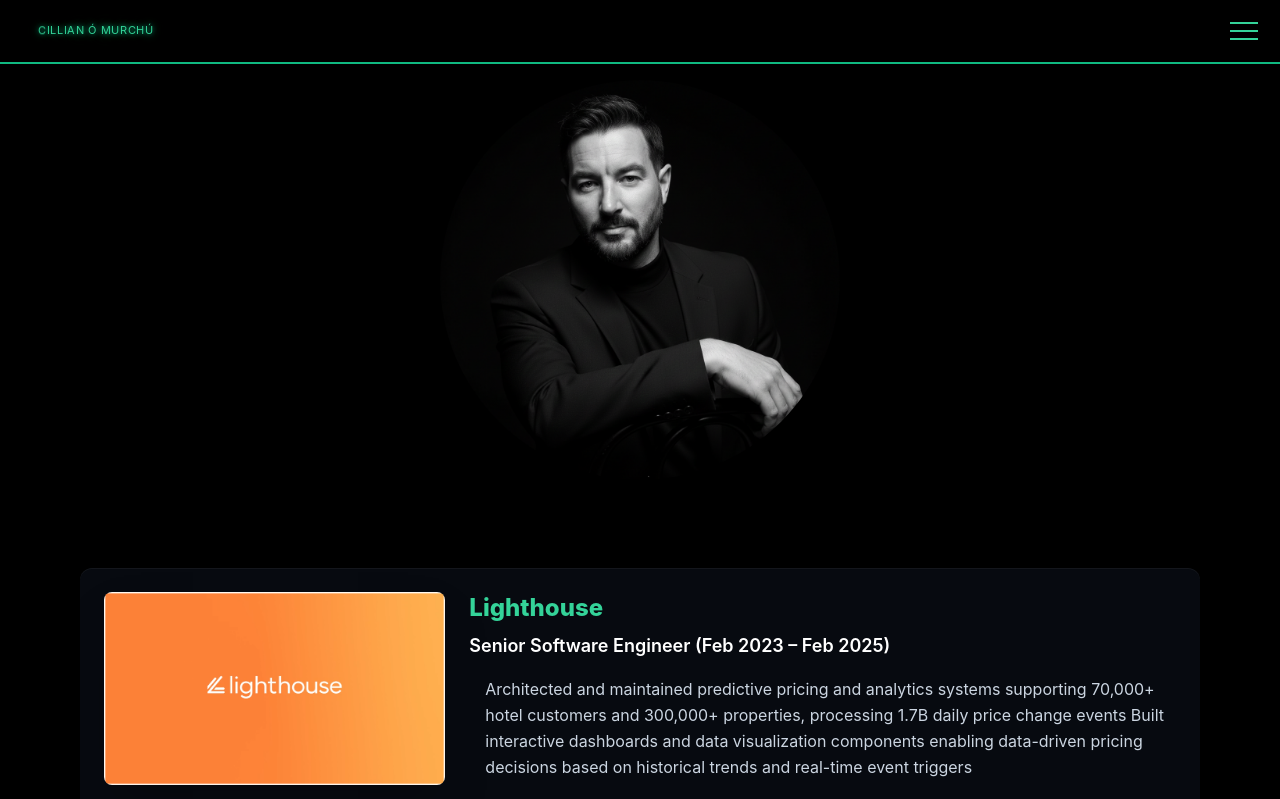
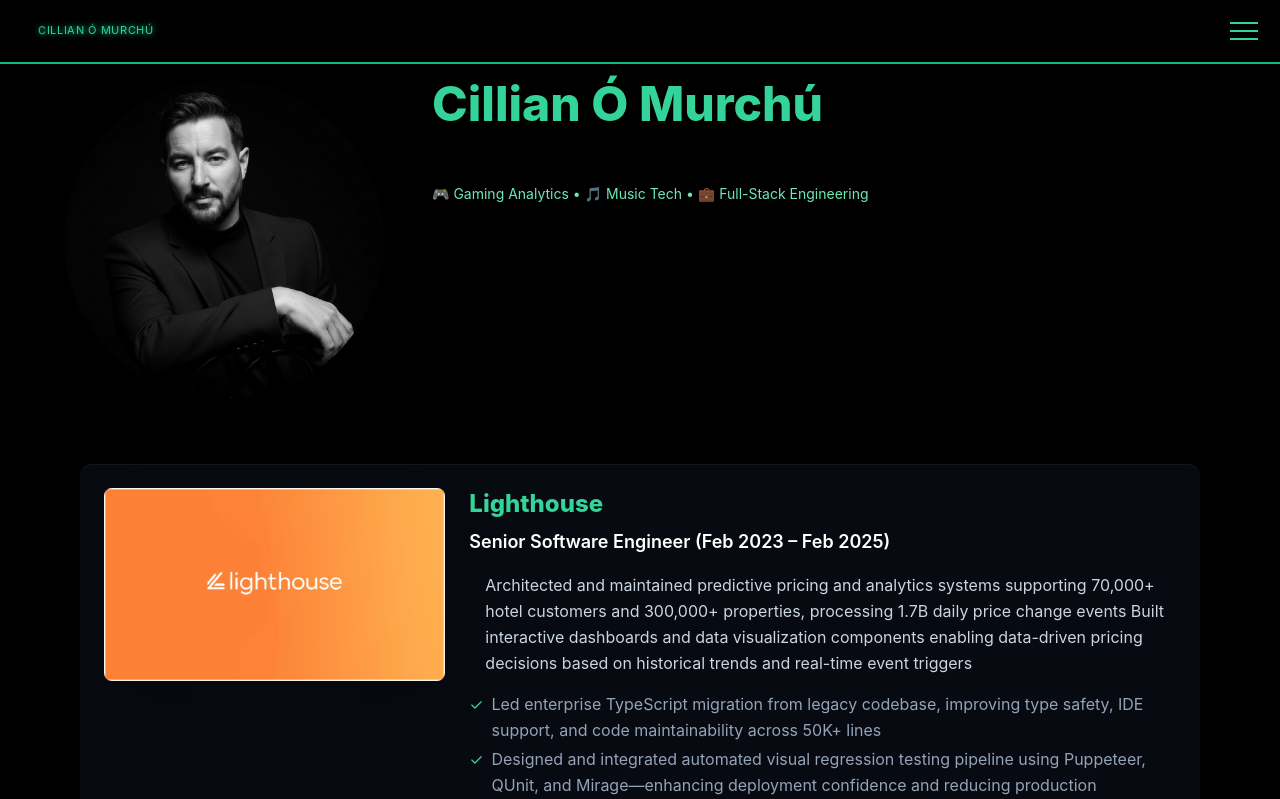
Before and after one commit to CillianOMurchu/portfolio, a React (Vite) app: page /about in a window 1280 px wide. Shown: the top 799 px of the page. Built offline with nearby package versions, Linux system fonts and the light colour scheme.

Commit message:
fix boring text

```diff
--- a/src/components/app/About.tsx
+++ b/src/components/app/About.tsx
@@ -8,26 +8,120 @@ const sectionVariants = {
   visible: { opacity: 1, y: 0 },
 };
 
-const About = () => (
-  <div className="bg-black min-h-screen pt-20 pb-16 flex flex-col items-center justify-start space-y-8">
+const profileAnimationVariants = {
+  hidden: { opacity: 0, x: 40 },
+  visible: { opacity: 1, x: 0 },
+};
+
+const detailsAnimationVariants = {
+  hidden: { opacity: 0, x: -40 },
+  visible: { opacity: 1, x: 0 },
+};
+
+const About = () => {
+  // const bioLines = [
+  //   "Full-stack software engineer with 15+ years of experience",
+  //   "building scalable systems, leading teams, and delivering high-impact products.",
+  //   "Specialized in TypeScript, React & Angular, and event-driven architectures.",
+  //   "Currently focused on creative web experiences and intuitive UI."
+  // ];
+
+  return (
+    <div className="bg-black min-h-screen pt-20 pb-16 flex flex-col items-center justify-start space-y-8 px-4">
+      {/* Profile section - hidden on mobile, shown on iPad+ */}
+      <div className="hidden md:flex w-full max-w-6xl gap-12 items-start">
+        {/* Profile Image - slides in from right */}
+        <motion.div
+          initial="hidden"
+          whileInView="visible"
+          viewport={{ once: true, amount: 0.8 }}
+          variants={profileAnimationVariants}
+          transition={{ duration: 0.8, ease: "easeOut" }}
+          className="flex-shrink-0"
+        >
+          <img
+            src={profileImage}
+            alt="Portrait of Cillian O'Murchu"
+            className="w-80 h-80 rounded-full shadow-lg object-cover border-4 border-emerald-500/30"
+          />
+        </motion.div>
+
+        {/* Details section - slides in from left with line-by-line fade animation */}
+        <motion.div
+          initial="hidden"
+          whileInView="visible"
+          viewport={{ once: true, amount: 0.8 }}
+          variants={detailsAnimationVariants}
+          transition={{ duration: 0.8, ease: "easeOut" }}
+          className="flex-1 flex flex-col justify-center"
+        >
+          <h1 className="text-5xl font-extrabold text-emerald-400 mb-6">
+            Cillian Ó Murchú
+          </h1>
+          <div className="space-y-3">
+            {/* {bioLines.map((line, idx) => (
+              <motion.p
+                key={idx}
+                initial={{ opacity: 0 }}
+                whileInView={{ opacity: 1 }}
+                viewport={{ once: true, amount: 0.8 }}
+                transition={{ delay: idx * 0.1, duration: 0.4 }}
+                className="text-emerald-400 text-lg leading-relaxed font-light tracking-wide"
+              >
+                {line}
+              </motion.p>
+            ))} */}
+          </div>
+          <div className="mt-8 space-y-3">
+            <p className="text-emerald-300 text-sm">
+              🎮 Gaming Analytics • 🎵 Music Tech • 💼 Full-Stack Engineering
+            </p>
+          </div>
+        </motion.div>
+      </div>
+
+      {/* Mobile profile - centered with text below */}
       <motion.div
         initial="hidden"
         whileInView="visible"
         viewport={{ once: true, amount: 0.8 }}
         variants={sectionVariants}
         transition={{ duration: 0.7 }}
-      className="flex flex-col items-center"
+        className="md:hidden flex flex-col items-center text-center"
       >
         <img
           src={profileImage}
           alt="Portrait of Cillian O'Murchu"
           className="max-h-[25rem] w-100 h-100 rounded-full shadow-lg object-cover mb-6 border-4 border-white"
         />
+        <h1 className="text-3xl font-extrabold text-emerald-400 mb-4">
+          Cillian Ó Murchú
+        </h1>
+        {/* <div className="space-y-2 max-w-sm">
+          {bioLines.map((line, idx) => (
+            <motion.p
+              key={idx}
+              initial={{ opacity: 0 }}
+              whileInView={{ opacity: 1 }}
+              viewport={{ once: true, amount: 0.8 }}
+              transition={{ delay: idx * 0.1, duration: 0.4 }}
+              className="text-emerald-400 text-base leading-relaxed font-light tracking-wide"
+            >
+              {line}
+            </motion.p>
+          ))}
+        </div> */}
+        <div className="mt-6 space-y-2">
+          <p className="text-emerald-300 text-xs">
+            🎮 Gaming Analytics • 🎵 Music Tech • 💼 Full-Stack Engineering
+          </p>
+        </div>
       </motion.div>
 
       <TimelineLayout />
     </div>
   );
+};
 
 export default About;
 
```
Lines whose indentation alone changed are shown as unchanged.
